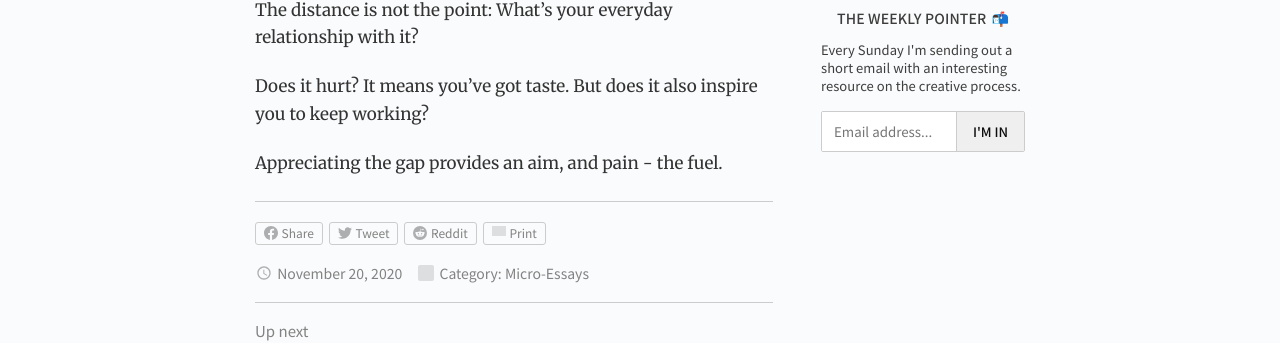
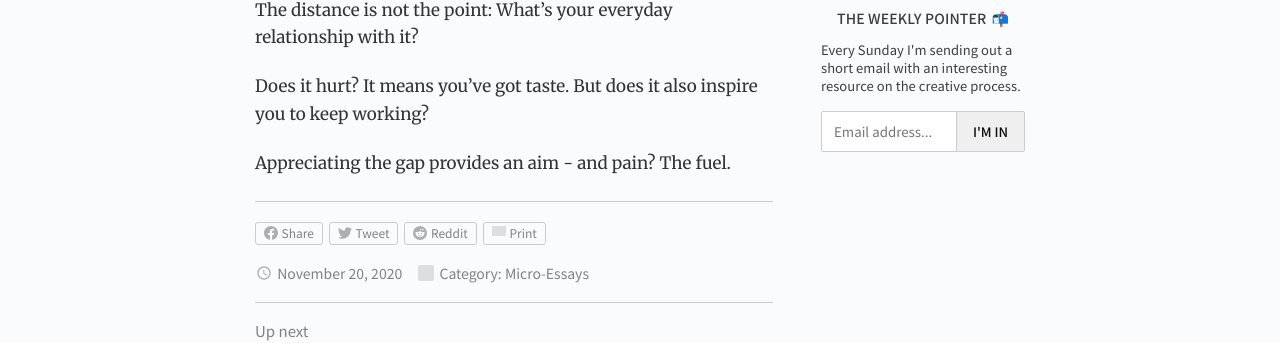
Before and after one commit to gdbroman/broman.blog, a Jekyll site: the page built from _posts/2020/2020-11-20-the-gap.md, in a window 1280 px wide. Shown: the part 624-967 px from the top of the page. Built offline with Jekyll 4.4.1, drawn with Linux system fonts in a browser that asks for light colours; grey boxes are pictures that could not be loaded.

Commit message:
revision

```diff
--- a/_posts/2020/2020-11-20-the-gap.md
+++ b/_posts/2020/2020-11-20-the-gap.md
@@ -9,4 +9,4 @@ The distance is not the point: What's your everyday relationship with it?
 
 Does it hurt? It means you've got taste. But does it also inspire you to keep working?
 
-Appreciating the gap provides an aim, and pain - the fuel.
+Appreciating the gap provides an aim - and pain? The fuel.
```
